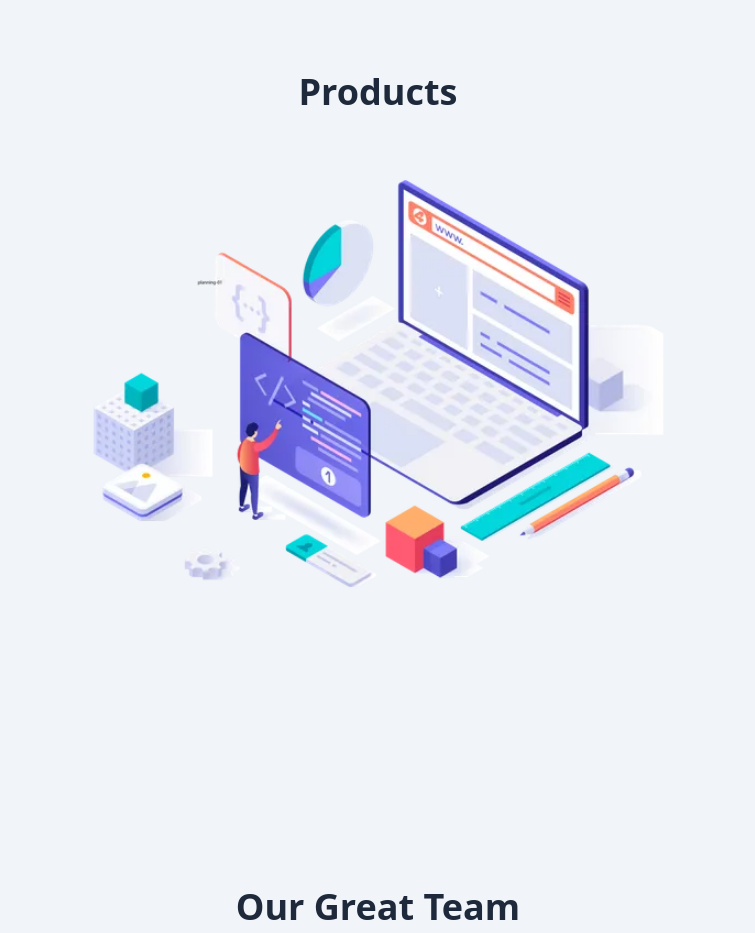
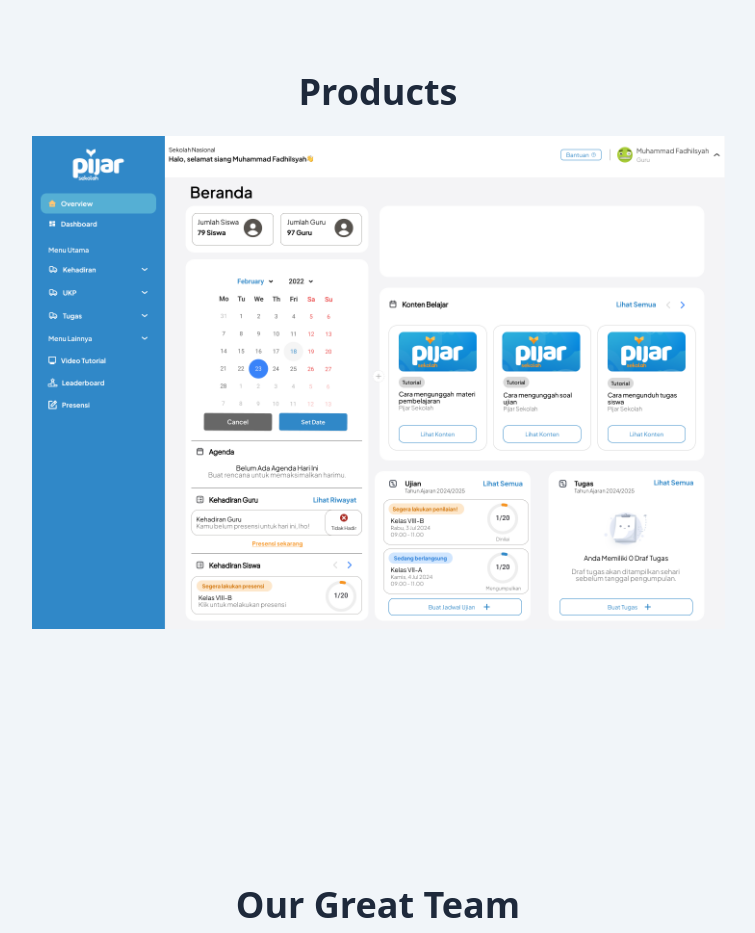
Before and after one commit to aryaprims/landing-page, a React (Vite) app: page / in a window 1280 px wide. Shown: the part 2280-3213 px from the top of the page, without its empty margins (262-1017 px from the left). Built offline with nearby package versions, Linux system fonts and the light colour scheme.

Commit message:
figma add

```diff
--- a/src/components/Products.tsx
+++ b/src/components/Products.tsx
@@ -4,7 +4,7 @@
       <div className='container flex flex-col gap-6'>
         <h2 className='text-4xl text-center font-semibold'>Products</h2>
         <div className='lg:w-3/4 lg:mx-auto flex justify-center'>
-          <img src='/web-illustrator-3.png' className='lg:w-3/4' alt='' />
+          <img src='/figma1.png' className='lg:w-3/4' alt='' />
         </div>
       </div>
     </section>
```
Also changed, not shown: public/figma1.png (added).
